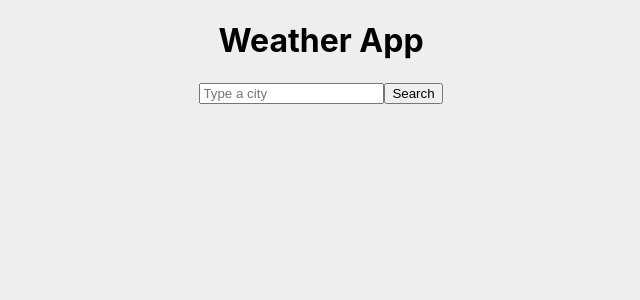
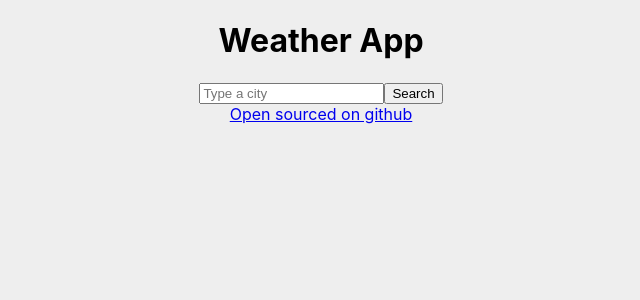
Before and after one commit to Chiamaka007/my-app, a React (Create React App) app: page / in a window 1280 px wide. Shown: the top 300 px of the page, without its empty margins (319-959 px from the left). Built offline with nearby package versions, Linux system fonts and the light colour scheme.

Commit message:
added github link

```diff
--- a/src/App.js
+++ b/src/App.js
@@ -1,4 +1,4 @@
-import logo from './logo.svg';
+
 import './App.css';
 import Weather from "./Weather";
 
@@ -7,6 +7,7 @@ function App() {
     <div className="App">
       <h1>Weather App</h1>
      <Weather />
+     <a href="https://github.com/Chiamaka007/my-app" target="_blank" rel="noreferrer">Open sourced on github</a>
     </div>
   );
 }
```
